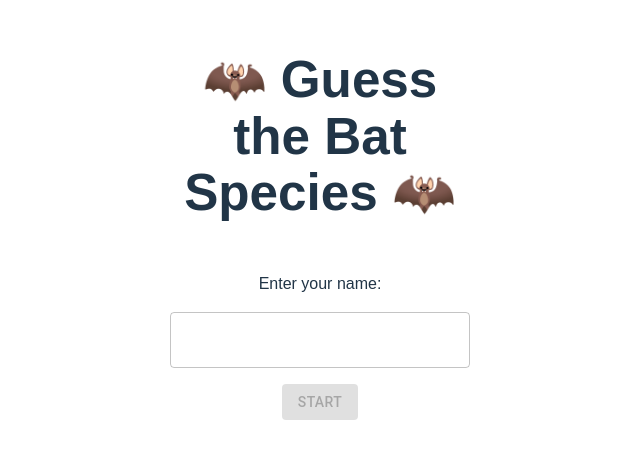
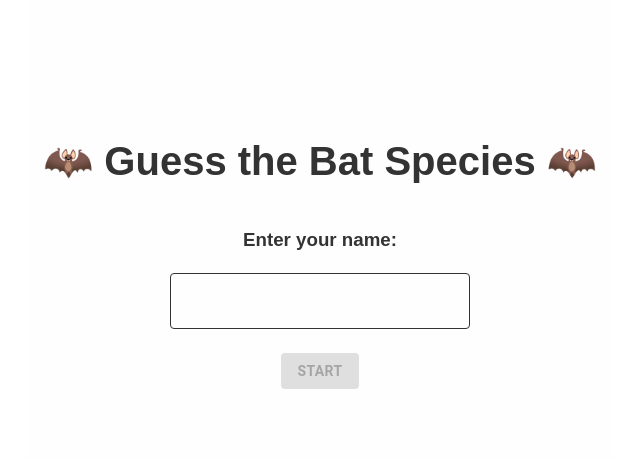
Before and after one commit to jodie-glantzlen/bat-quiz, a React (Vite) app in the folder frontend/: page / in a window 1280 px wide. Shown: the part 181-640 px from the top of the page, without its empty margins (320-960 px from the left). Built offline with nearby package versions, Linux system fonts and the light colour scheme.

Commit message:
Style <Start />

```diff
--- a/frontend/src/components/Start.tsx
+++ b/frontend/src/components/Start.tsx
@@ -1,6 +1,7 @@
 import { Button, TextField } from "@mui/material";
 import { useNavigate } from "react-router-dom";
 import type { InputChangeEvent, PlayerProps } from "../../../types";
+import "../styles/Start.css"
 
 function Start({ player, setPlayer }: PlayerProps) {
 
@@ -16,22 +17,21 @@ function Start({ player, setPlayer }: PlayerProps) {
   }
 
   return (
-    <div className="container">
+    <div className="start-container">
       <h1>🦇 Guess the Bat Species 🦇</h1>
-      <div>Enter your name:</div>
+      <h3>Enter your name:</h3>
       <TextField
         value={player.name}
         onChange={handleInputChange}
       />
-      <div className="buttonWrapper">
         <Button
         variant="contained"
         disabled={!player.name}
         onClick={handleClick}
+        className="start-button"
       >
         Start
       </Button>
-      </div>
     </div>
   )
 }
--- /dev/null
+++ b/frontend/src/styles/Start.css
@@ -0,0 +1,65 @@
+.start-container {
+  display: flex;
+  flex-direction: column;
+  justify-content: center;
+  align-items: center;
+  min-height: 100vh;
+  padding: 16px;
+  box-sizing: border-box;
+
+  /* Neutral background that works in dark/light mode */
+  background-color: var(--background);
+  color: var(--text);
+  text-align: center;
+}
+
+/* Title */
+.start-container h1 {
+  font-size: 2.5rem;
+  margin-bottom: 24px;
+}
+
+/* Input field */
+.start-container .MuiTextField-root {
+  margin-bottom: 24px;
+  width: 100%;
+  max-width: 300px;
+}
+
+.start-container .MuiInputBase-input {
+  color: var(--text);
+}
+
+.start-container .MuiInputLabel-root {
+  color: var(--text);
+}
+
+.start-container .MuiOutlinedInput-notchedOutline {
+  border-color: var(--text);
+}
+
+/* Button */
+.start-container .start-button {
+  background-color: #6b8e23;
+  color: white;
+  font-weight: bold;
+}
+
+.start-container .start-button:hover {
+  background-color: #556b2f;
+}
+
+/* Optional: adjust colors for dark mode */
+@media (prefers-color-scheme: dark) {
+  :root {
+    --background: #1e1e1e;
+    --text: #f0f0f0;
+  }
+}
+
+@media (prefers-color-scheme: light) {
+  :root {
+    --background: #fefefe;
+    --text: #333333;
+  }
+}
```
